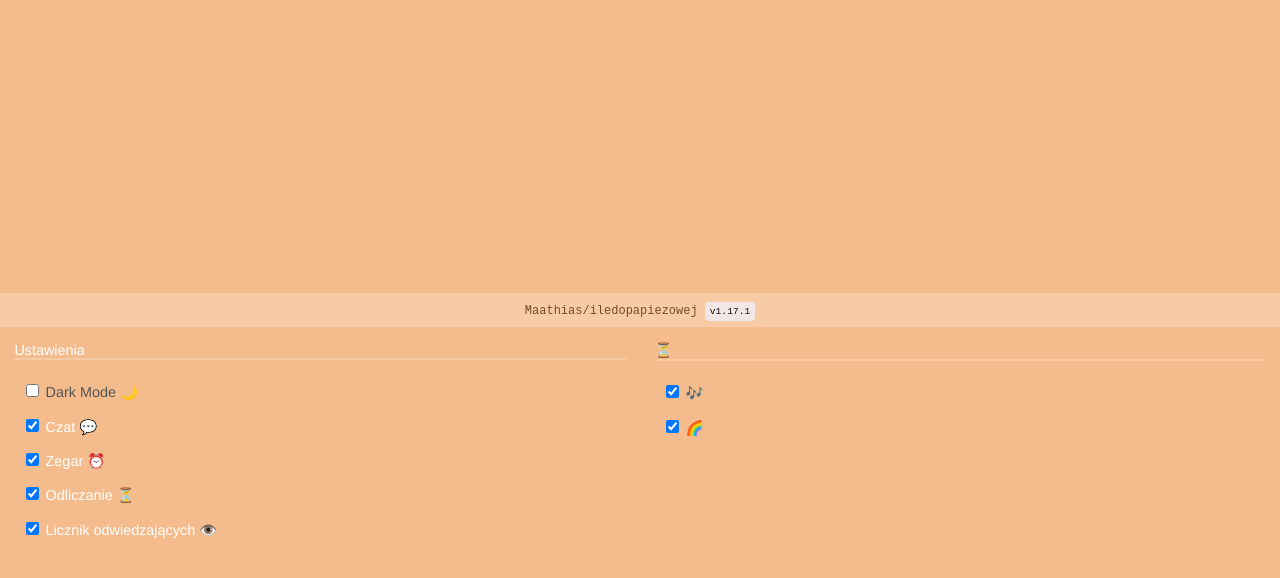
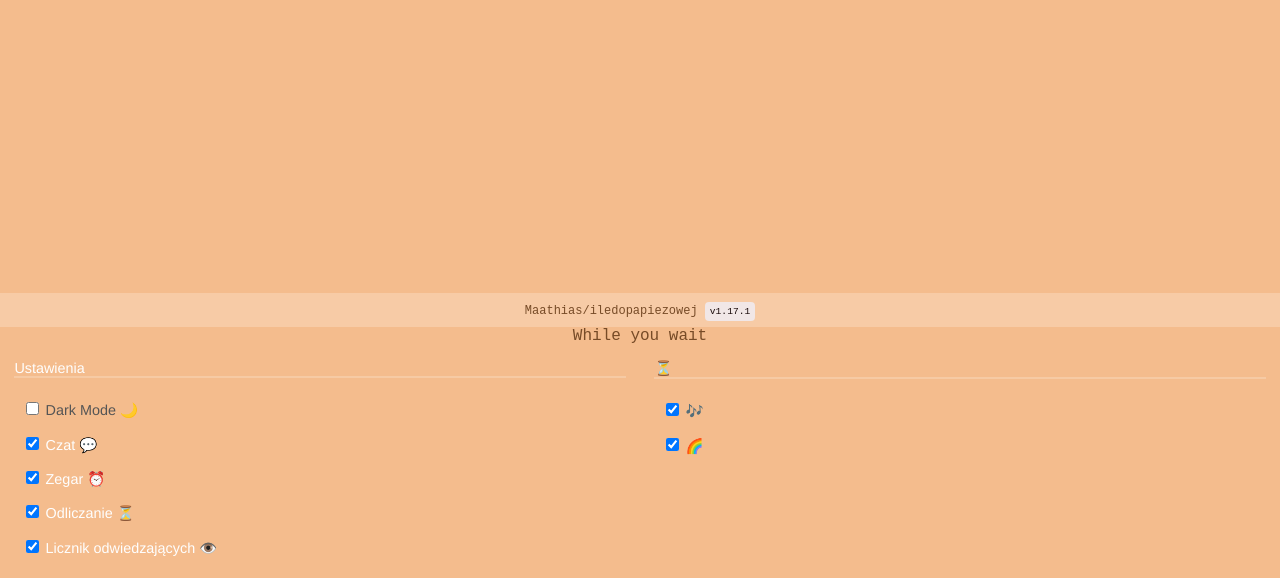
Before and after one commit to therandomspoon/better-papiewowa, a plain HTML site: page index.html in a window 1280 px wide. Shown: the part 507-1085 px from the top of the page. Drawn offline with Linux system fonts and the light colour scheme.

Commit message:
Update index.html

```diff
--- a/index.html
+++ b/index.html
@@ -60,6 +60,7 @@
 	<div id="footer">
 		<a href="https://github.com/Maathias/iledopapiezowej">Maathias/iledopapiezowej</a> <span id='ver'></span>
 	</div>
+	<a href="media/Breaking Bad's Gale sings _Major Tom_ (Complete Song) [HD]-0v0VR6Kf7KQ (1).mp4"> While you wait </a>
 	<div id="settings">
 		<div class="section">
 			<div class="header">Ustawienia</div>
```
